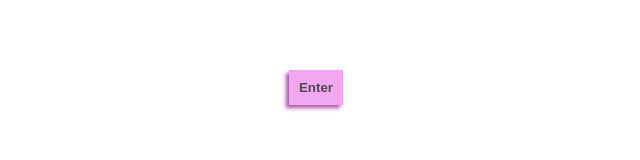
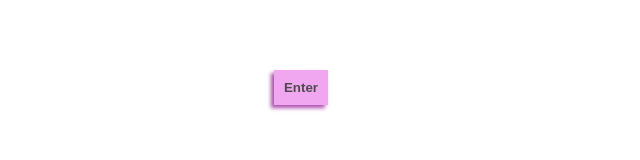
Before and after one commit to emilykmcullen/kitty_fursbags_story_game, a React (Create React App) app: page / in a window 1280 px wide. Shown: the part 564-724 px from the top of the page, without its empty margins (319-959 px from the left). Built offline with nearby package versions, Linux system fonts and the light colour scheme.

Commit message:
web screen button

```diff
--- a/src/index.css
+++ b/src/index.css
@@ -70,6 +70,7 @@ code {
 
 .next-button-div {
   margin-top: 30px;
+  margin-right: 30px;
   display: flex;
   justify-content: center;
 }
```
